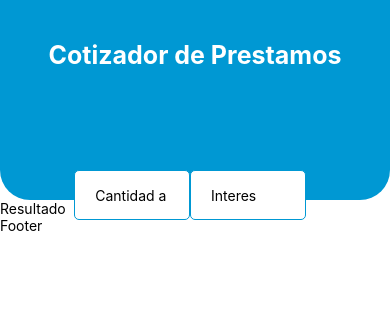
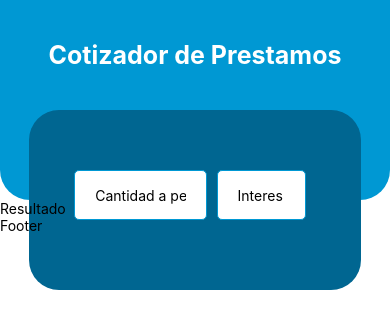
Before and after one commit to Davila99/LoanQuoter, a React Native app: screen / in a window 390 px wide. Shown: the top 328 px of the page. Built offline with nearby package versions, Linux system fonts and the light colour scheme.

Commit message:
Agregando estilos al formulario de cotizacion

```diff
--- a/src/components/Form.tsx
+++ b/src/components/Form.tsx
@@ -1,7 +1,6 @@
 import React from "react";
 import {StyleSheet,TextInput,View} from "react-native"
 import colors from "../utils/colors";
-import color from "../utils/colors"
 
 export default function Form(){
     return(
@@ -12,9 +11,9 @@
             keyboardType="numeric"
             style={styles.input}
             />
-            <TextInput placeholder="Interes"
+            <TextInput placeholder="Interes %"
             keyboardType="numeric"
-            style={styles.input}/>
+            style={[styles.input, styles.inputPorcentaje]} />
             </View>
         </View>
     )
@@ -50,6 +49,7 @@
 
 },
 inputPorcentaje:{
-
+    width:"40%",
+    marginLeft:5,
 }
 });
--- a/src/utils/colors.tsx
+++ b/src/utils/colors.tsx
@@ -1,5 +1,5 @@
 
 export default{
     PRIMARY_COLOR:'#0098D3',
-    PRIMARY_COLOR_DARK:'006691'
+    PRIMARY_COLOR_DARK:'#006691'
 }
```
